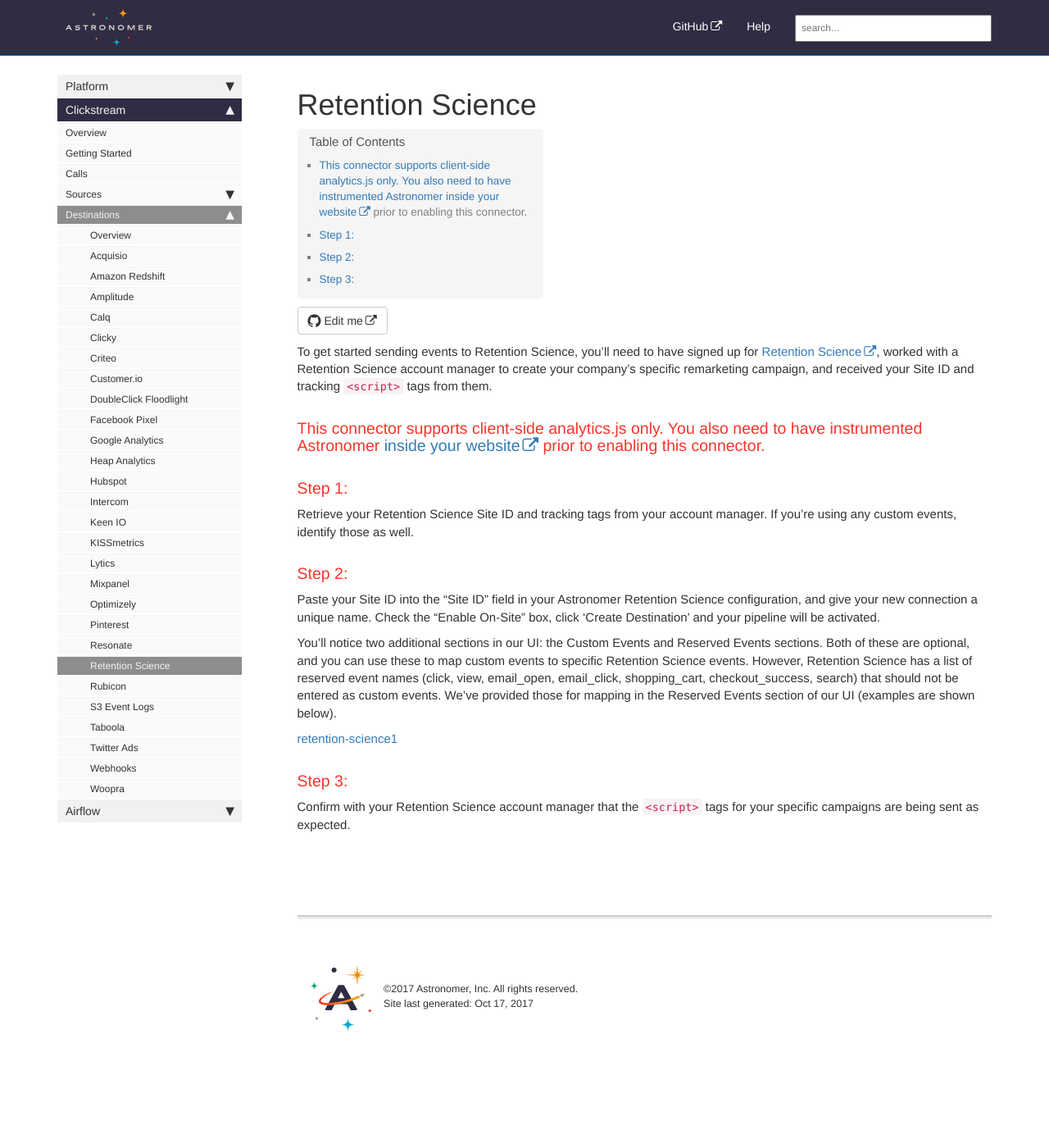
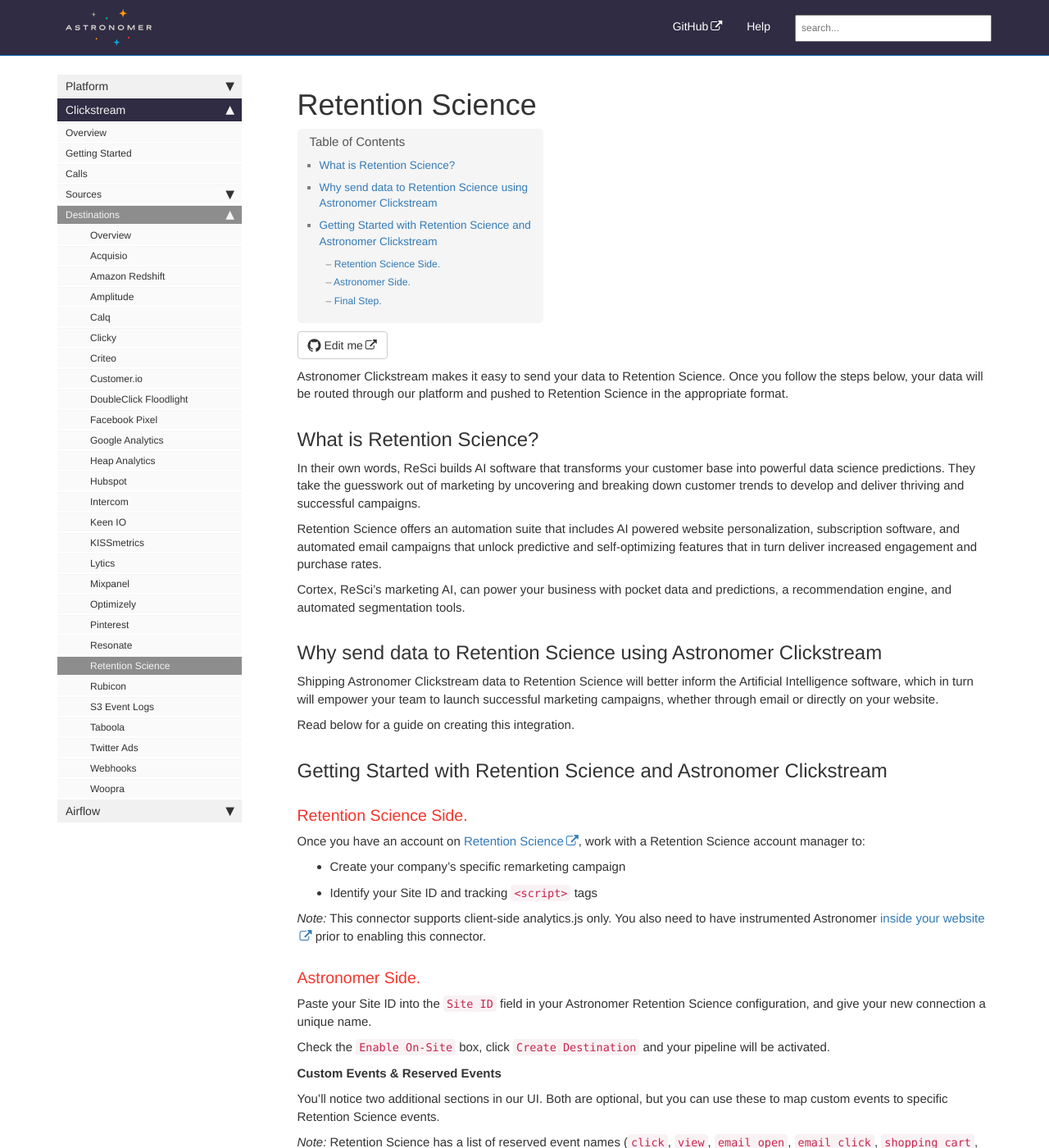
Before and after one commit to petedejoy/documentation, a Jekyll site: the page built from v2/clickstream/destinations/retention-science.md, in a window 1280 px wide and 1400 px high. Shown: the whole window at 82% size. Built offline with Jekyll 4.4.1, drawn with Linux system fonts in a browser that asks for light colours; nearby versions of some CDN libraries; comment, search, counter and statistics services are not loaded; some of the changed text lies outside the part shown.

Commit message:
Retention Science #28

```diff
--- a/v2/clickstream/destinations/retention-science.md
+++ b/v2/clickstream/destinations/retention-science.md
@@ -3,21 +3,48 @@ title: Retention Science
 sidebar: platform_sidebar
 ---
 
-To get started sending events to Retention Science, you'll need to have signed up for [Retention Science](https://www.retentionscience.com/), worked with a Retention Science account manager to create your company's specific remarketing campaign, and received your Site ID and tracking `<script>` tags from them.
+Astronomer Clickstream makes it easy to send your data to Retention Science. Once you follow the steps below, your data will be routed through our platform and pushed to Retention Science in the appropriate format.
 
-### This connector supports client-side analytics.js only.  You also need to have instrumented Astronomer [inside your website](https://docs.astronomer.io/docs/1.0/streaming/clickstream/collectors/analyticsjs/) prior to enabling this connector.
+## What is Retention Science?
 
-### Step 1:
-Retrieve your Retention Science Site ID and tracking tags from your account manager.  If you're using any custom events, identify those as well.
+In their own words, ReSci builds AI software that transforms your customer base into powerful data science predictions. They take the guesswork out of marketing by uncovering and breaking down customer trends to develop and deliver thriving and successful campaigns.
 
-### Step 2:
+Retention Science offers an automation suite that includes AI powered website personalization, subscription software, and automated email campaigns that unlock predictive and self-optimizing features that in turn deliver increased engagement and purchase rates.
 
-Paste your Site ID into the "Site ID" field in your Astronomer Retention Science configuration, and give your new connection a unique name. Check the "Enable On-Site" box, click 'Create Destination' and your pipeline will be activated.
+Cortex, ReSci's marketing AI, can power your business with pocket data and predictions, a recommendation engine, and automated segmentation tools.
 
-You'll notice two additional sections in our UI: the Custom Events and Reserved Events sections.  Both of these are optional, and you can use these to map custom events to specific Retention Science events.  However, Retention Science has a list of reserved event names (click, view, email_open, email_click, shopping_cart, checkout_success, search) that should not be entered as custom events.  We've provided those for mapping in the Reserved Events section of our UI (examples are shown below).
+## Why send data to Retention Science using Astronomer Clickstream
 
-[retention-science1](/1.0/assets/img/guides/streaming/clickstream/retention-science/retention-science1.png)
+Shipping Astronomer Clickstream data to Retention Science will better inform the Artificial Intelligence software, which in turn will empower your team to launch successful marketing campaigns, whether through email or directly on your website.
 
-### Step 3:
+Read below for a guide on creating this integration.
+
+
+## Getting Started with Retention Science and Astronomer Clickstream
+
+### Retention Science Side.
+
+Once you have an account on [Retention Science](https://www.retentionscience.com/), work with a Retention Science account manager to:
+
+- Create your company's specific remarketing campaign
+- Identify your Site ID and tracking `<script>` tags
+
+*Note:* This connector supports client-side analytics.js only.  You also need to have instrumented Astronomer [inside your website](https://docs.astronomer.io/docs/1.0/streaming/clickstream/collectors/analyticsjs/) prior to enabling this connector.
+
+### Astronomer Side.
+
+Paste your Site ID into the `Site ID` field in your Astronomer Retention Science configuration, and give your new connection a unique name.
+
+Check the `Enable On-Site` box, click `Create Destination` and your pipeline will be activated.
+
+**Custom Events & Reserved Events**
+
+You'll notice two additional sections in our UI. Both are optional, but you can use these to map custom events to specific Retention Science events.
+
+*Note:* Retention Science has a list of reserved event names (`click`, `view`, `email_open`, `email_click`, `shopping_cart`, `checkout_success`, `search`) that should not be entered as custom events.  We've provided those for mapping in the Reserved Events section of our UI.
+
+[Insert Example Image Here]
+
+### Final Step.
 
 Confirm with your Retention Science account manager that the `<script>` tags for your specific campaigns are being sent as expected.
```
